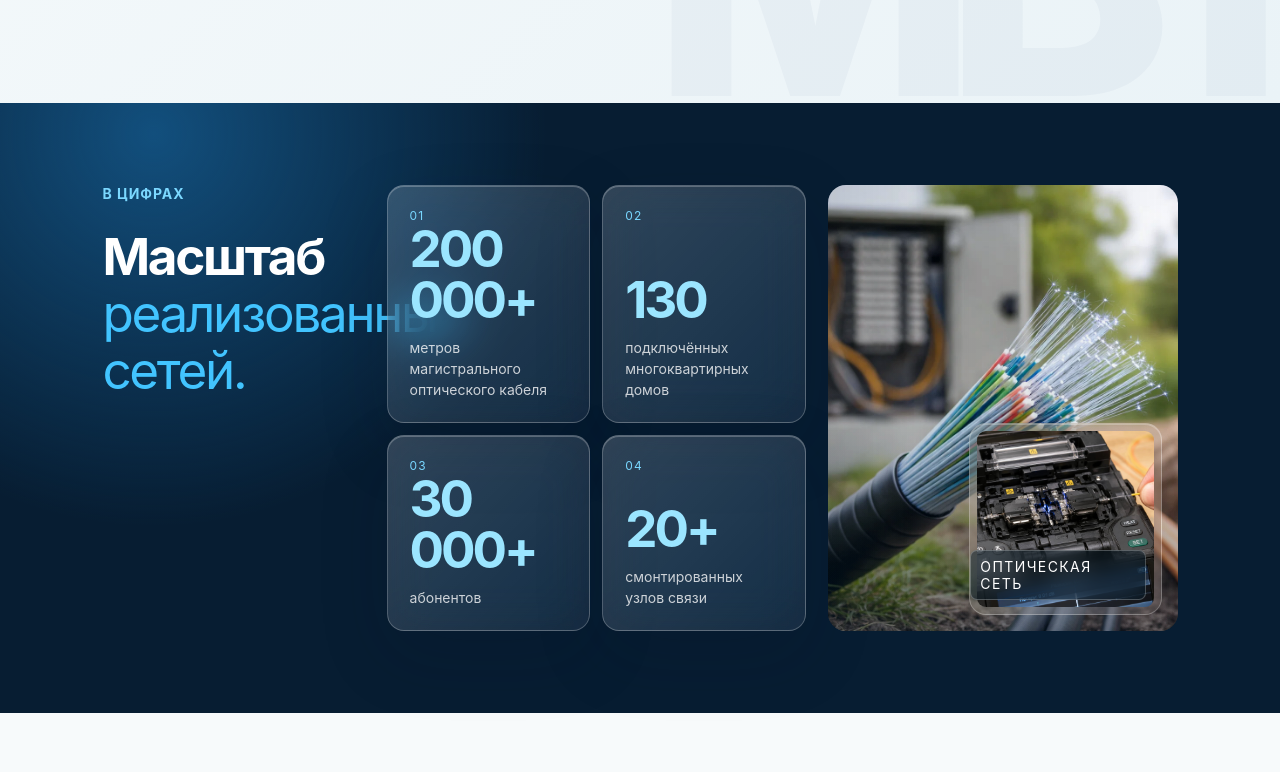
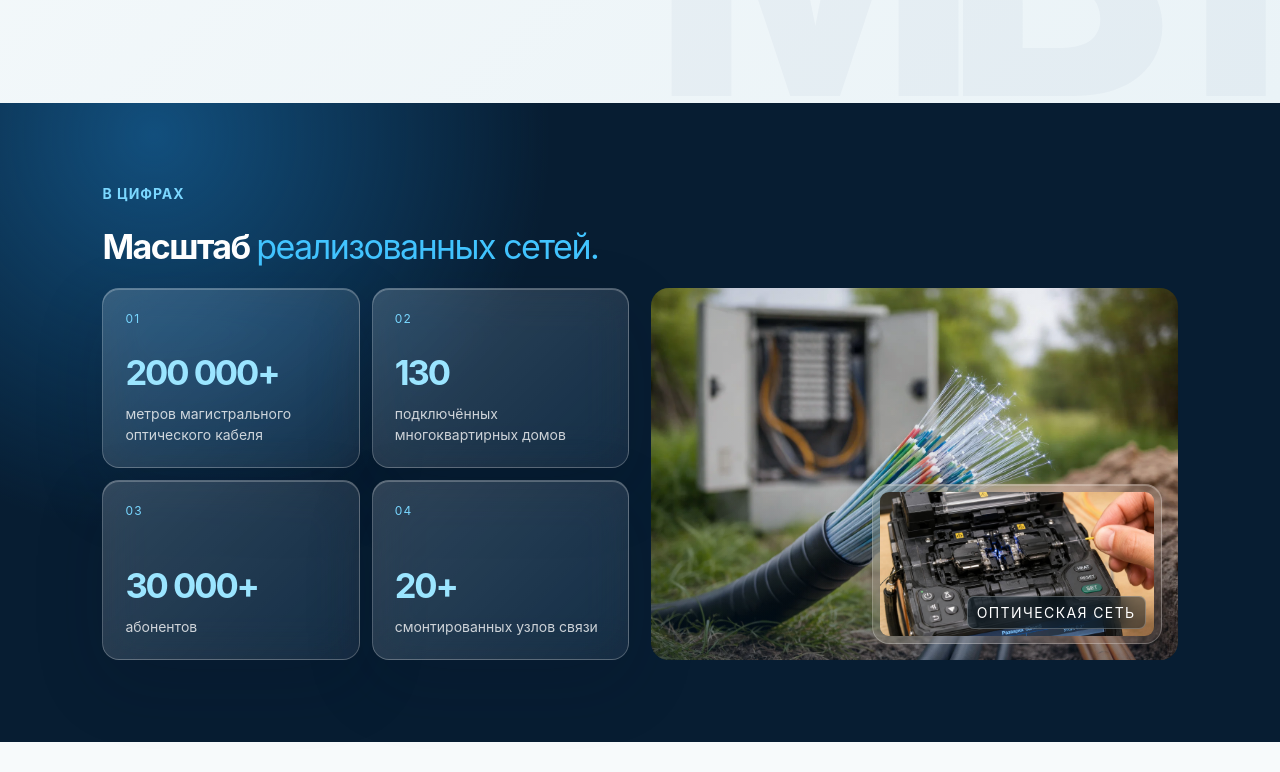
Before and after one commit to Zeinullahh/mbt, a Next.js app: page / in a window 1280 px wide. Shown: the part 1828-2600 px from the top of the page. Built offline with nearby package versions, Linux system fonts and the light colour scheme; no server answers.

Commit message:
Prevent text overlap in responsive sections

```diff
--- a/src/app/globals.css
+++ b/src/app/globals.css
@@ -222,7 +222,9 @@ h2 { font-size: clamp(42px, 5vw, 74px); }
 .assurance-cards article { min-height: 185px; padding: 22px; border-radius: 16px; }
 .assurance-cards span { color: #83dcff; font-size: 9px; }.assurance-cards h3 { margin: 42px 0 10px; font-size: 17px; }.assurance-cards p { margin: 0; color: rgba(255,255,255,.68); font-size: 11px; line-height: 1.6; }
 
-.contacts { display: grid; grid-template-columns: 55% 45%; gap: 6vw; padding: 125px 8vw; background: linear-gradient(135deg, #edf6f9, #f9fbfc); }
+.contacts { display: grid; grid-template-columns: minmax(0, 1.1fr) minmax(0, .9fr); gap: 6vw; padding: 125px 8vw; background: linear-gradient(135deg, #edf6f9, #f9fbfc); }
+.contact-lead { min-width: 0; }
+.contact-lead h2 { overflow-wrap: anywhere; }
 .contact-lead h2 { margin: 22px 0 42px; }
 .contact-panel { align-self: center; padding: 28px; border-color: rgba(11,75,118,.14); border-radius: 18px; color: var(--ink); background: rgba(255,255,255,.5); }
 .contact-panel > p { margin: 0 0 22px; color: #71899a; font-size: 9px; letter-spacing: .14em; text-transform: uppercase; }
@@ -547,12 +549,20 @@ footer > a[href^="mailto:"] { color: rgba(255,255,255,.86); font-size: 13px; ove
 
 /* The two existing photographs now belong to the results section. */
 .stats-section { grid-template-columns: minmax(220px, .75fr) minmax(350px, 1.2fr) minmax(260px, 1fr); gap: 22px; align-items: stretch; }
-.stats-intro { padding-right: 1vw; }
+.stats-intro { min-width: 0; padding-right: 1vw; }
+.stats-intro h2 { font-size: clamp(34px, 2.5vw, 44px); overflow-wrap: anywhere; }
+.stats-grid { min-width: 0; }
+.stat-card strong { font-size: clamp(34px, 2.7vw, 48px); white-space: nowrap; }
 .stats-section .technology-gallery { min-height: 372px; border-radius: 18px; }
 .stats-section .tech-image-main { inset: 0; }
 .stats-section .tech-image-inset { right: 16px; bottom: 16px; width: 55%; height: 43%; }
+@media (max-width: 1600px) and (min-width: 1101px) {
+  .stats-section { grid-template-columns: repeat(2, minmax(0, 1fr)); }
+  .stats-intro { grid-column: 1 / -1; }
+}
 @media (max-width: 1100px) {
-  .stats-section { grid-template-columns: minmax(210px, .75fr) minmax(320px, 1.25fr); }
+  .stats-section { grid-template-columns: minmax(0, 1fr); }
+  .stats-intro, .stats-grid { grid-column: 1; }
   .stats-section .technology-gallery { grid-column: 1 / -1; min-height: 390px; }
   .stats-section .tech-image-inset { width: 30%; }
 }
```
